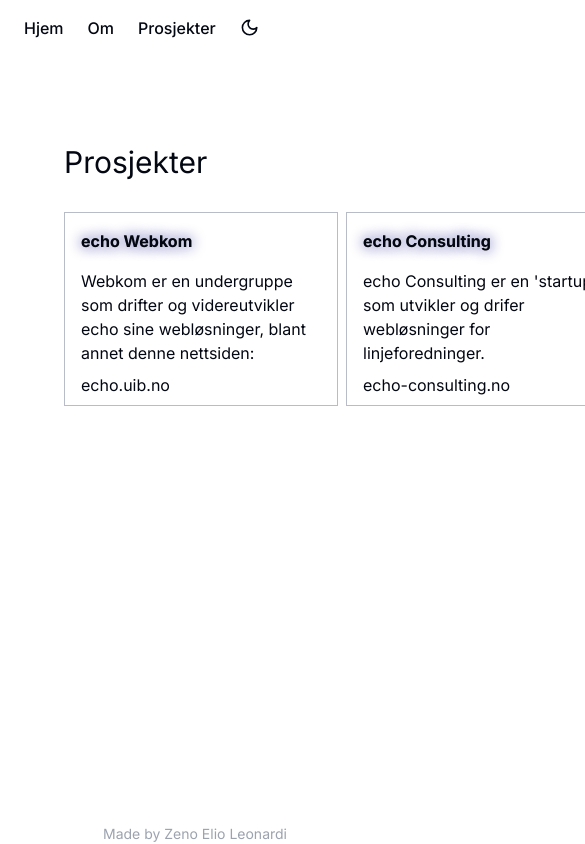
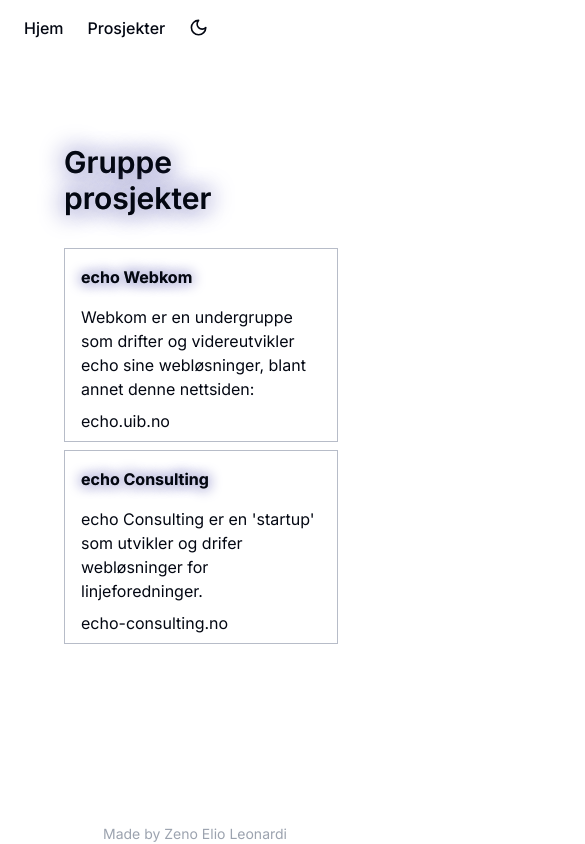
Before and after one commit to 0Zeno/Hjemmeside, a Next.js app: page /prosjekter in a window 390 px wide. Shown: the top 844 px of the page, 585 px wide, since content can reach past the window. Built offline with nearby package versions, Linux system fonts and the light colour scheme.

Commit message:
Gjorde posjekter reactive og fjernet om siden

```diff
--- a/app/om/page.tsx
+++ /dev/null
@@ -1,10 +0,0 @@
-import { AboutMe } from "@/components/om";
-
-export default function About() {
-  return (
-    <div className="flex flex-col content-center p-16 pt-24">
-      <h1 className="flex text-3xl">Om meg</h1>
-      <AboutMe/>
-    </div>
-  );
-}
--- a/app/page.tsx
+++ b/app/page.tsx
@@ -7,8 +7,8 @@
   const age = today.getFullYear() - dayBorn.getFullYear() - 1;
   return (
     <div className="flex flex-col p-16 pt-24 text-center">
-      <h2 className="sm:text-2xl text-md pt-6 dark:text-white text-black text-opacity-50 dark:text-opacity-50">Jeg er</h2>
-      <h1 className="sm:text-4xl md:text-8xl text-2xl font-bold text-shadow">Zeno Elio Leonardi </h1>
+      <h2 className="sm:text-2xl text-md pt-6 dark:text-white text-black text-opacity-50 dark:text-opacity-50">Hei, jeg heter</h2>
+      <h1 className="sm:text-4xl md:text-8xl text-3xl font-bold text-shadow">Zeno Elio Leonardi </h1>
       <p className="sm:text-2xl text-md pt-6 dark:text-white text-black text-opacity-50 dark:text-opacity-50">Jeg er en <span className="text-shadow">{age} år</span> gammel <span className="text-shadow">informatikk student</span> ved <span className="text-shadow">Universitetet i Bergen</span> </p>
       <Socials />
     </div>
--- a/app/prosjekter/page.tsx
+++ b/app/prosjekter/page.tsx
@@ -3,7 +3,7 @@
 export default function MyProjects() {
   return (
     <div className="flex flex-col content-center p-16 pt-24">
-      <h1 className="flex text-3xl">Prosjekter</h1>
+      <h1 className="flex text-3xl text-shadow font-semibold">Gruppe prosjekter</h1>
       <div className="py-8">
         <Projects />
       </div>
--- a/components/om.tsx
+++ /dev/null
@@ -1,23 +0,0 @@
-const texts = [
-  {
-    info: "Studerer Informatikk: Datasikkerhet ved Universitetet i Bergen",
-  },
-  {
-    info: "Født i Tyskland, flyttet til Norge i 2007",
-  },
-  {
-    info: "Gikk på Nordahl Grieg videregående skole",
-  },
-];
-
-export function AboutMe() {
-  return (
-    <div>
-      {texts.map((text) => (
-        <p className="pt-8 pb-2 border-border border-b md:w-1/2" key={text.info}>
-          {text.info}
-        </p>
-      ))}
-    </div>
-  );
-};
--- a/components/prosjekter.tsx
+++ b/components/prosjekter.tsx
@@ -21,7 +21,9 @@
 
 export default function Projects() {
   return (
-    <div className="flex space-x-2">
+    <div className="flex">
+      <div className="flex md:flex-row md:space-x-2 space-y-2 md:space-y-0 flex-col">
+
       {projectslist.map((project) => {
         return (
           <div key={project.projectname}>
@@ -33,6 +35,7 @@
           </div>
         );
       })}
+      </div>
     </div>
   );
 }
--- a/components/site-header.tsx
+++ b/components/site-header.tsx
@@ -11,10 +11,6 @@
   {
     name: "Hjem",
     href: "/",
-  },
-  {
-    name: "Om",
-    href: "/om",
   },
   {
     name: "Prosjekter",
```
Also changed, not shown: package.json (+8 -8 lines), 1 other file (tests, documents, lock files or other folders).
